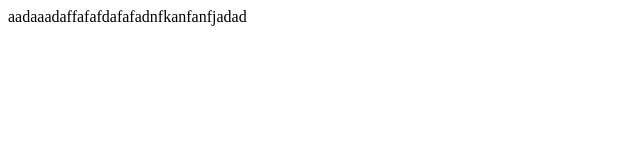
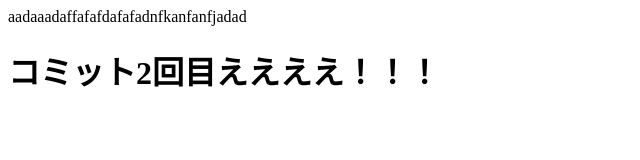
Before and after one commit to TakafumiWada/gittest, a plain HTML site: page index.html in a window 1280 px wide. Shown: the whole page, without its empty margins (0-640 px from the left). Drawn offline with Linux system fonts and the light colour scheme.

Commit message:
h1タグを追加

```diff
--- a/index.html
+++ b/index.html
@@ -7,5 +7,6 @@
   </head>
   <body>
     aadaaadaffafafdafafadnfkanfanfjadad
+    <h1>コミット2回目ええええ！！！</h1>
   </body>
 </html>
```
